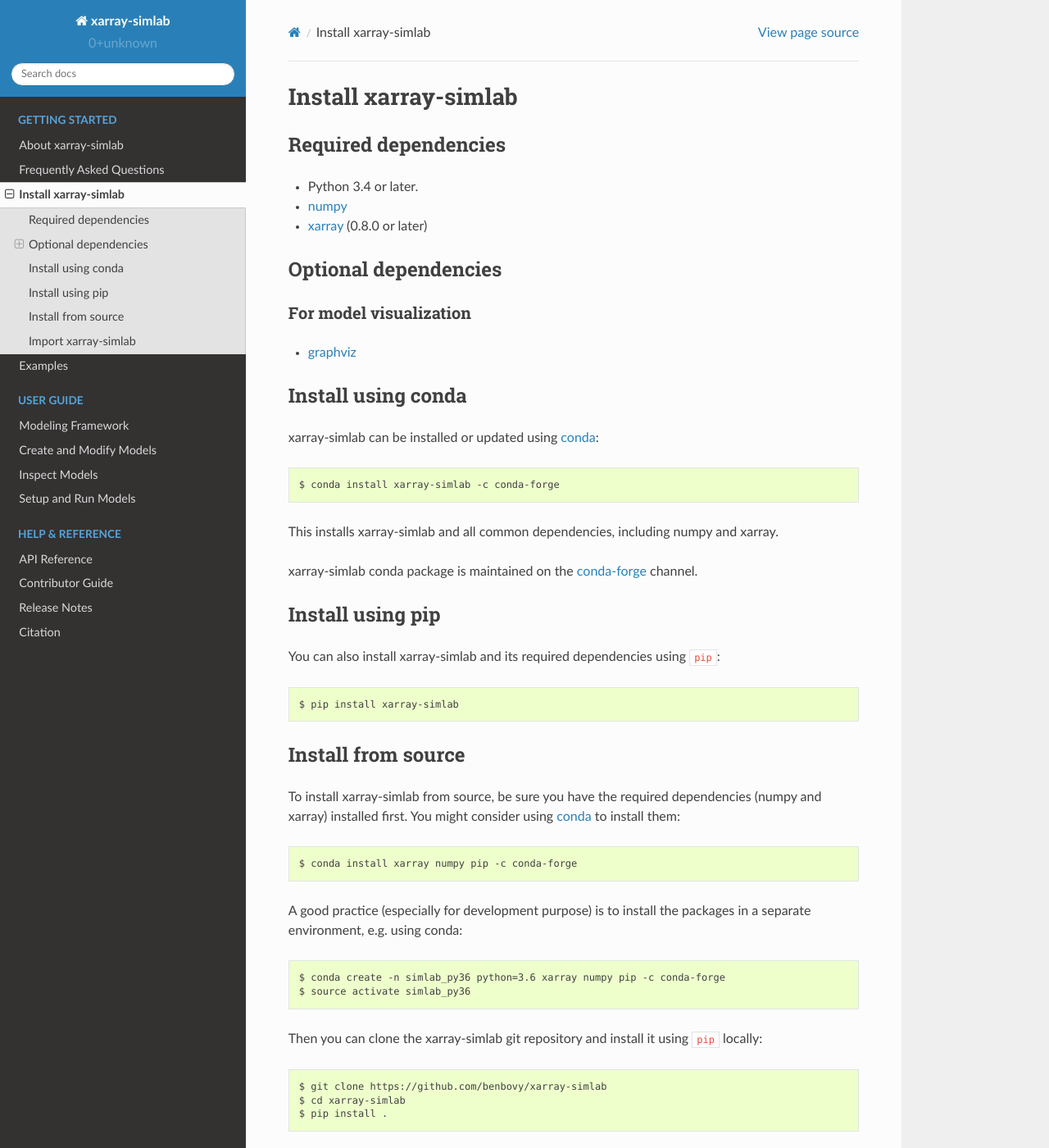
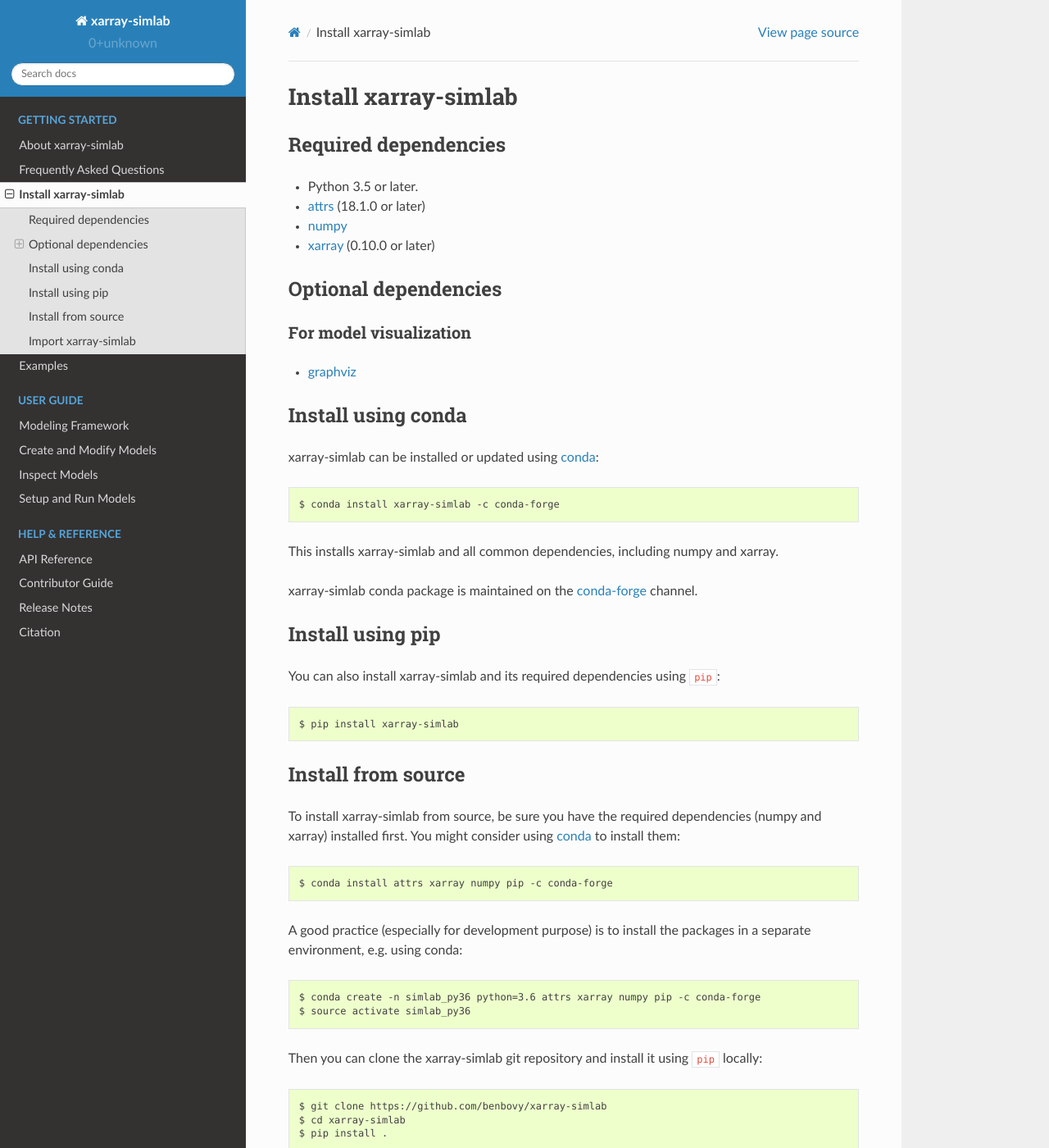
Before and after one commit to xarray-contrib/xarray-simlab, a Sphinx documentation site: the page built from doc/installing.rst, in a window 1280 px wide and 1400 px high. Shown: the whole window at 82% size. Built offline with Sphinx 7.4.7 and the Read the Docs theme 2.0.0, drawn with Linux system fonts in a browser that asks for light colours; pages that are not in the unit, such as notebooks, are missing from menus; the version number could not be read and is left out.

Commit message:
require attrs >= 18.1.0 (use fields_dict internally)

```diff
--- a/doc/develop.rst
+++ b/doc/develop.rst
@@ -53,7 +53,7 @@ To install the dependencies, we recommend using the conda_ package manager with
 the conda-forge_ channel. For development purpose, you might consider installing
 the packages in a new conda environment::
 
-  $ conda create -n xarray-simlab_dev python=3.6 numpy xarray -c conda-forge
+  $ conda create -n xarray-simlab_dev python=3.6 attrs numpy xarray -c conda-forge
   $ source activate xarray-simlab_dev
 
 Then install xarray-simlab locally using ``pip``::
--- a/doc/installing.rst
+++ b/doc/installing.rst
@@ -6,9 +6,10 @@ Install xarray-simlab
 Required dependencies
 ---------------------
 
-- Python 3.4 or later.
+- Python 3.5 or later.
+- `attrs <http://www.attrs.org>`__ (18.1.0 or later)
 - `numpy <http://www.numpy.org/>`__
-- `xarray <http://xarray.pydata.org>`__ (0.8.0 or later)
+- `xarray <http://xarray.pydata.org>`__ (0.10.0 or later)
 
 Optional dependencies
 ---------------------
@@ -49,12 +50,12 @@ To install xarray-simlab from source, be sure you have the required
 dependencies (numpy and xarray) installed first. You might consider
 using conda_ to install them::
 
-    $ conda install xarray numpy pip -c conda-forge
+    $ conda install attrs xarray numpy pip -c conda-forge
 
 A good practice (especially for development purpose) is to install the
 packages in a separate environment, e.g. using conda::
 
-    $ conda create -n simlab_py36 python=3.6 xarray numpy pip -c conda-forge
+    $ conda create -n simlab_py36 python=3.6 attrs xarray numpy pip -c conda-forge
     $ source activate simlab_py36
 
 Then you can clone the xarray-simlab git repository and install it
--- a/doc/whats_new.rst
+++ b/doc/whats_new.rst
@@ -13,6 +13,10 @@ This release includes a major refactoring of both the internals and
 the API on how processes and variables are defined and depends on
 each other in a model. xarray-simlab now uses and extends
 attrs_ (:issue:`33`).
+
+Also, Python 3.4 support has been dropped. It may still work with that
+version but it is not actively tested anymore and it is not packaged
+with conda.
 
 .. _attrs: http://www.attrs.org
 
--- a/setup.py
+++ b/setup.py
@@ -20,6 +20,6 @@ setup(name='xarray-simlab',
       long_description=(open('README.rst').read() if exists('README.rst')
                         else ''),
       python_requires='>=3.5',
-      install_requires=['attrs', 'numpy', 'xarray >= 0.10.0'],
+      install_requires=['attrs >= 18.1.0', 'numpy', 'xarray >= 0.10.0'],
       tests_require=['pytest >= 3.3.0'],
       zip_safe=False)
```
Also changed, not shown: 4 other files.
